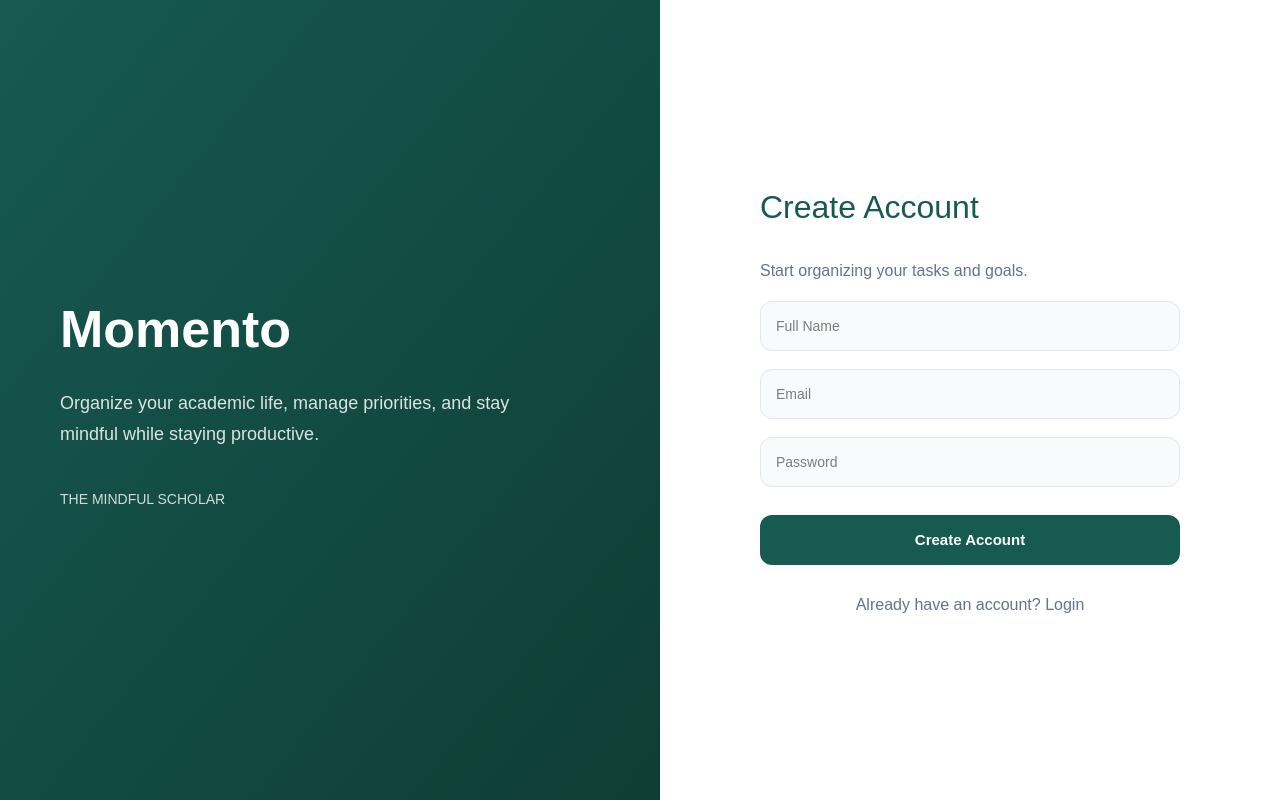
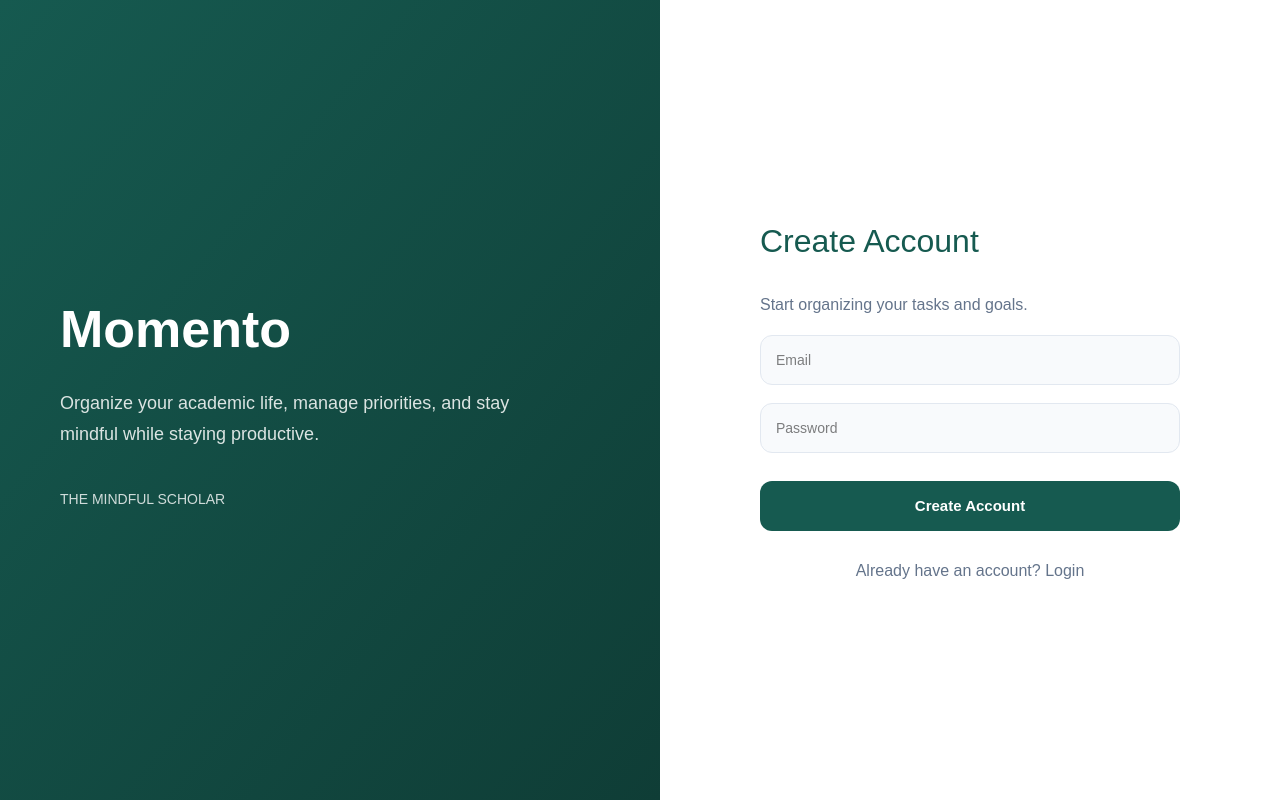
Before and after one commit to Mary3600/COS202--SEN-Group1-, a Next.js app in the folder frontend/: page / in a window 1280 px wide. Built offline with nearby package versions, Linux system fonts and the light colour scheme.

Commit message:
Signup fix

```diff
--- a/frontend/app/page.tsx
+++ b/frontend/app/page.tsx
@@ -5,7 +5,7 @@ import Image from "next/image";
 
 export default function Home() {
   const [isLogin, setIsLogin] = useState(false);
-  const [name, setName] = useState("");
+
 const [email, setEmail] = useState("");
 const [password, setPassword] = useState("");
 
@@ -17,7 +17,7 @@ const handleAuth = async () => {
 
     const payload = isLogin
       ? { email, password }
-      : { name, email, password };
+      : { email, password };
 
     const res = await fetch(endpoint, {
       method: "POST",
@@ -135,16 +135,7 @@ const handleAuth = async () => {
               : "Start organizing your tasks and goals."}
           </p>
 
-          {!isLogin && (
-            <input
-  type="text"
-  placeholder="Full Name"
-  style={inputStyle}
-  value={name}
-  onChange={(e) => setName(e.target.value)}
-/>
 
-          )}
           <input
   type="email"
   placeholder="Email"
```
